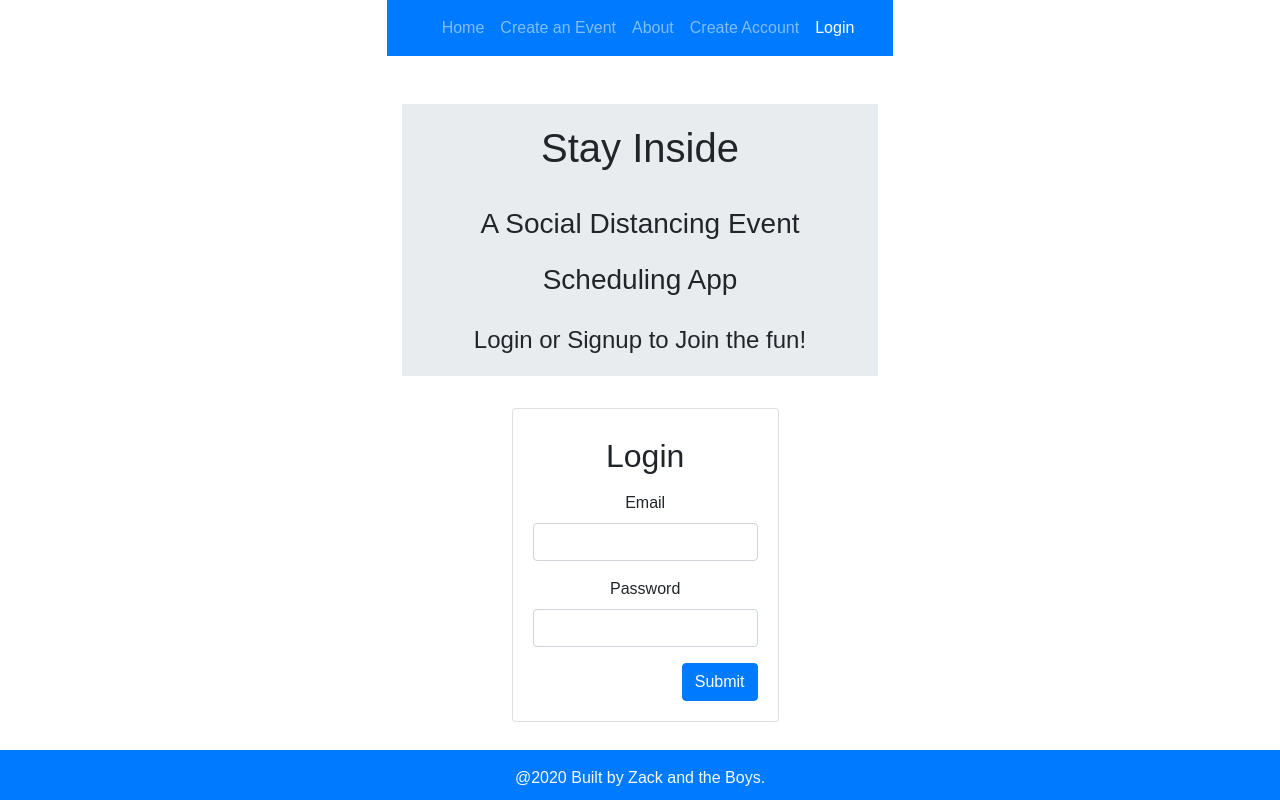
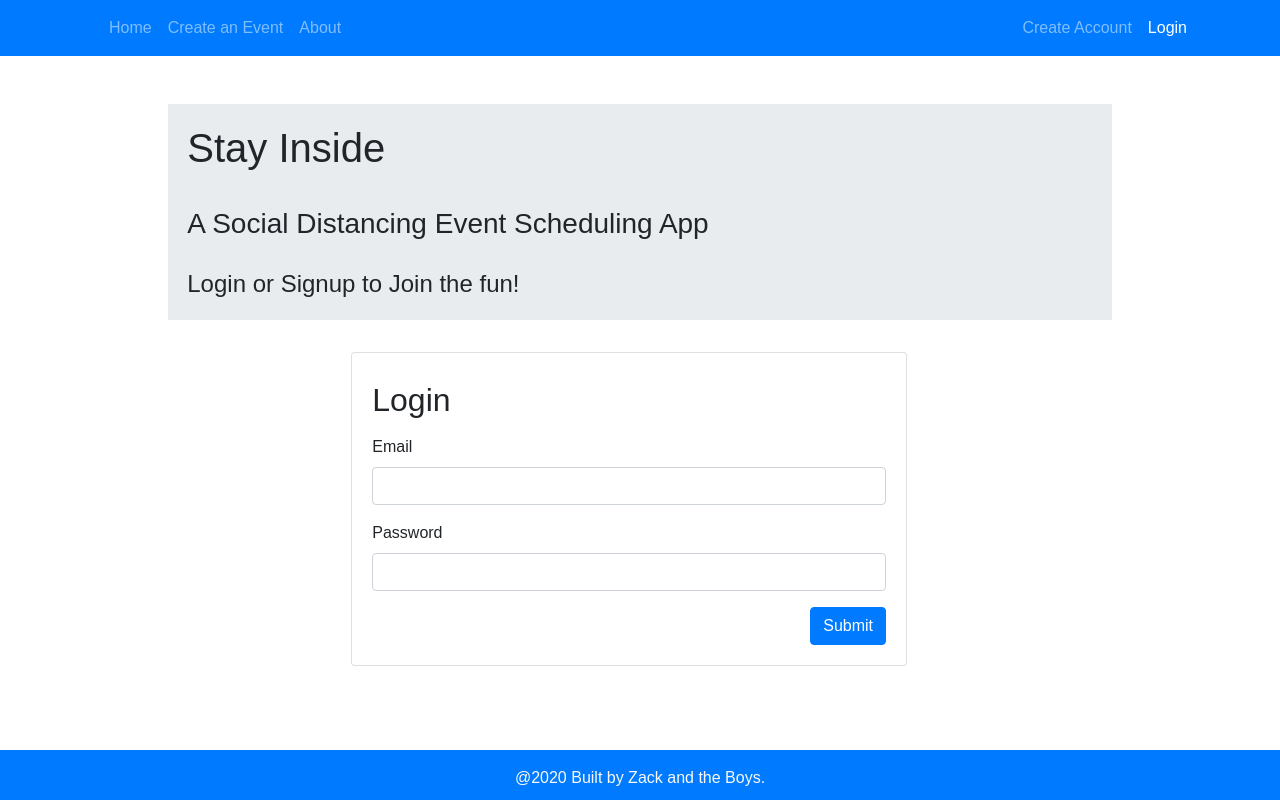
Before and after one commit to zbarovsky/stay-inside-frontend, a React (Create React App) app: page /login in a window 1280 px wide. Built offline with nearby package versions, Linux system fonts and the light colour scheme; a web font is replaced by a local one.

Commit message:
more profile styling

```diff
--- a/src/index.css
+++ b/src/index.css
@@ -23,21 +23,21 @@
   margin: 0 auto;
 }
 
-.masterDiv {
+/* .masterDiv {
   width: 100%;
   text-align: center;
   justify-items: center;
   justify-content: center;
   justify-self: center;
-}
+} */
 
-.content {
+/* .content {
   text-align: center;
   text-align: center;
   justify-items: center;
   justify-content: center;
   justify-self: center;
-}
+} */
 
 li {
   list-style: none;
```
